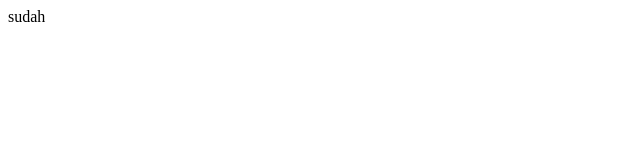
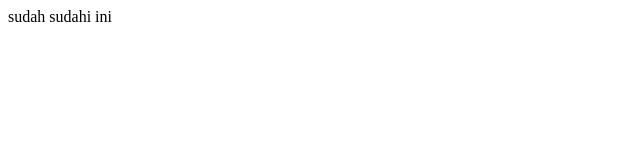
Before and after one commit to amelagustina359-create/kelompokmawar, a plain HTML site: page liza.html in a window 1280 px wide. Shown: the full height of the page, 0-640 px from the left. Drawn offline with Linux system fonts and the light colour scheme.

Commit message:
sudahi ini

```diff
--- a/liza.html
+++ b/liza.html
@@ -7,5 +7,7 @@
 </head>
 <body>
     sudah
+
+    sudahi ini
 </body>
 </html>
```
